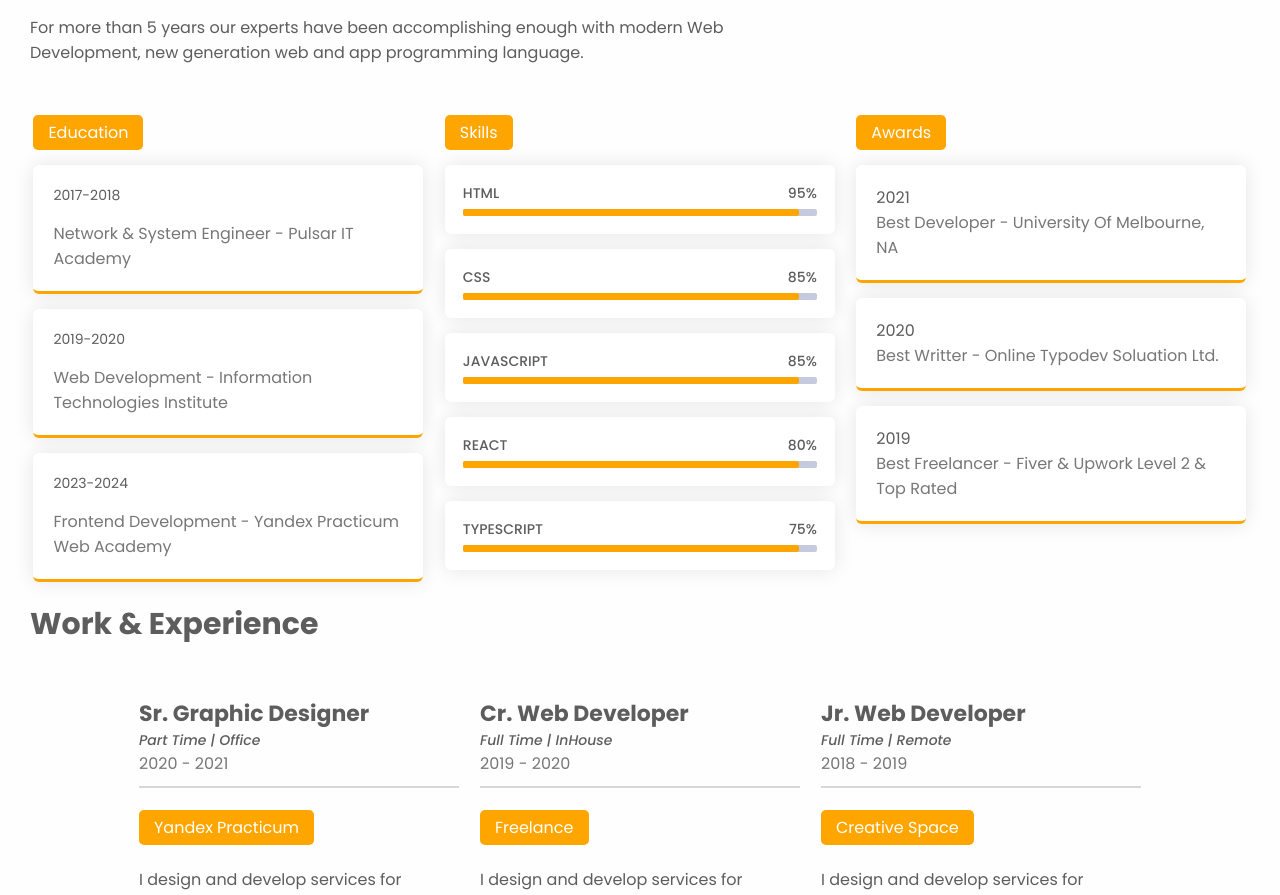
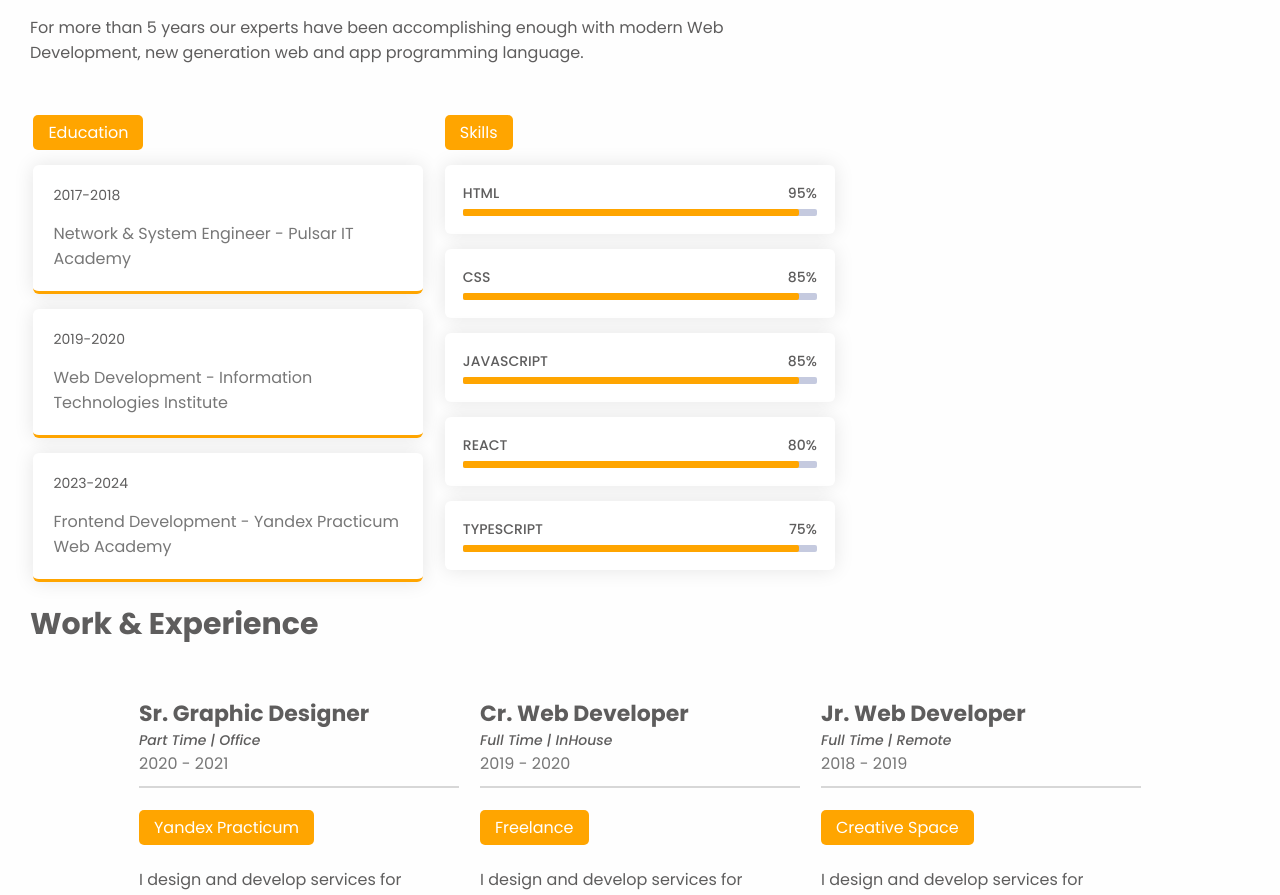
Before and after one commit to iScreAmn/react-portfolio, a React (Vite) app: page / in a window 1280 px wide. Shown: the part 1606-2501 px from the top of the page. Built offline with nearby package versions, Linux system fonts and the light colour scheme.

Commit message:
Award section fixes

```diff
--- a/src/components/skills/Awards.jsx
+++ b/src/components/skills/Awards.jsx
@@ -1,10 +1,10 @@
-import awards from "../../data/awards";
+// import awards from "../../data/awards";
 
 const Awards = () => {
   return (
     <div className="education">
-      <h4 className="label">Awards</h4>
-      <ul className="education-list">
+      {/* <h4 className="label">Awards</h4> */}
+      {/* <ul className="education-list">
         {awards.map((item, index) => (
           <li className="item" key={index}>
           <span>{item.year}</span>
@@ -13,7 +13,7 @@ const Awards = () => {
           </p>
         </li>
         ))}
-      </ul>
+      </ul> */}
     </div>
   );
 };
```
